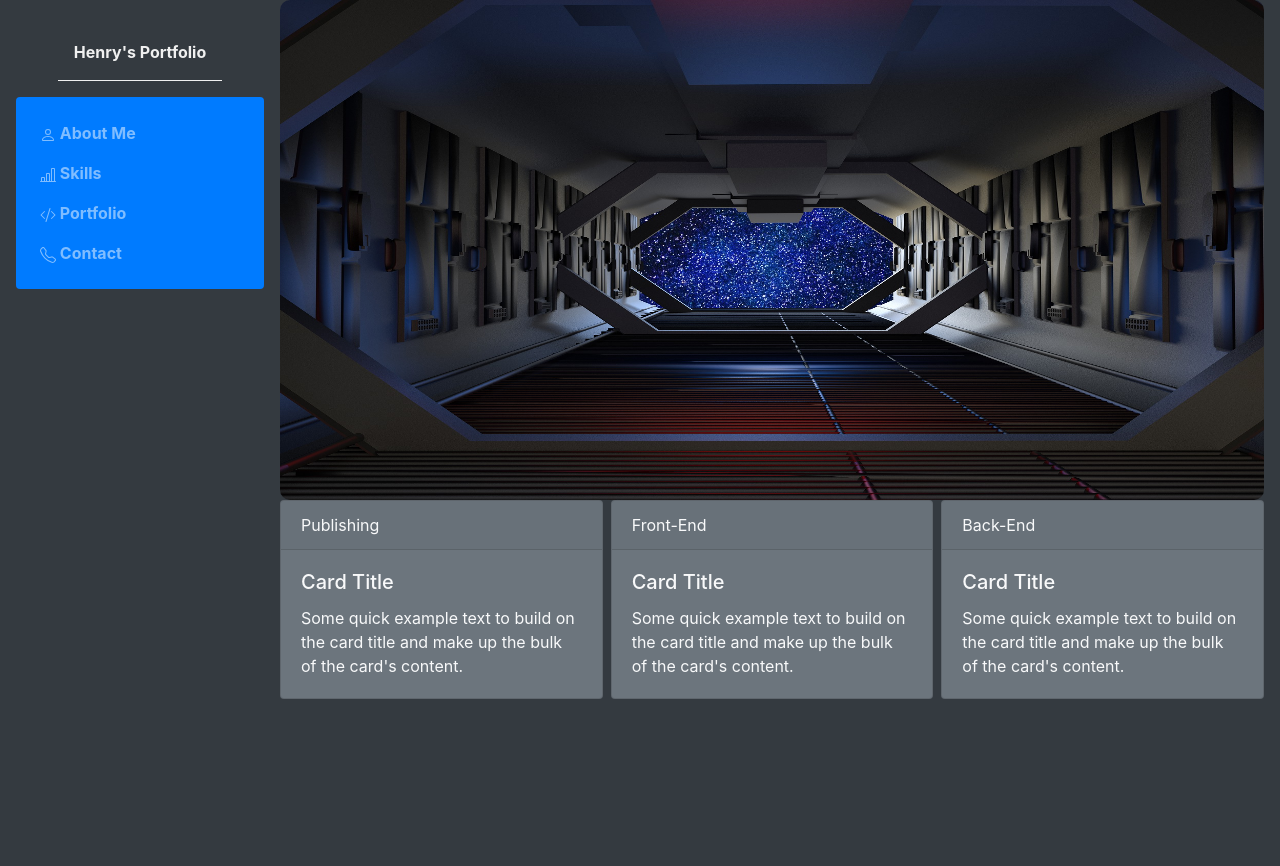
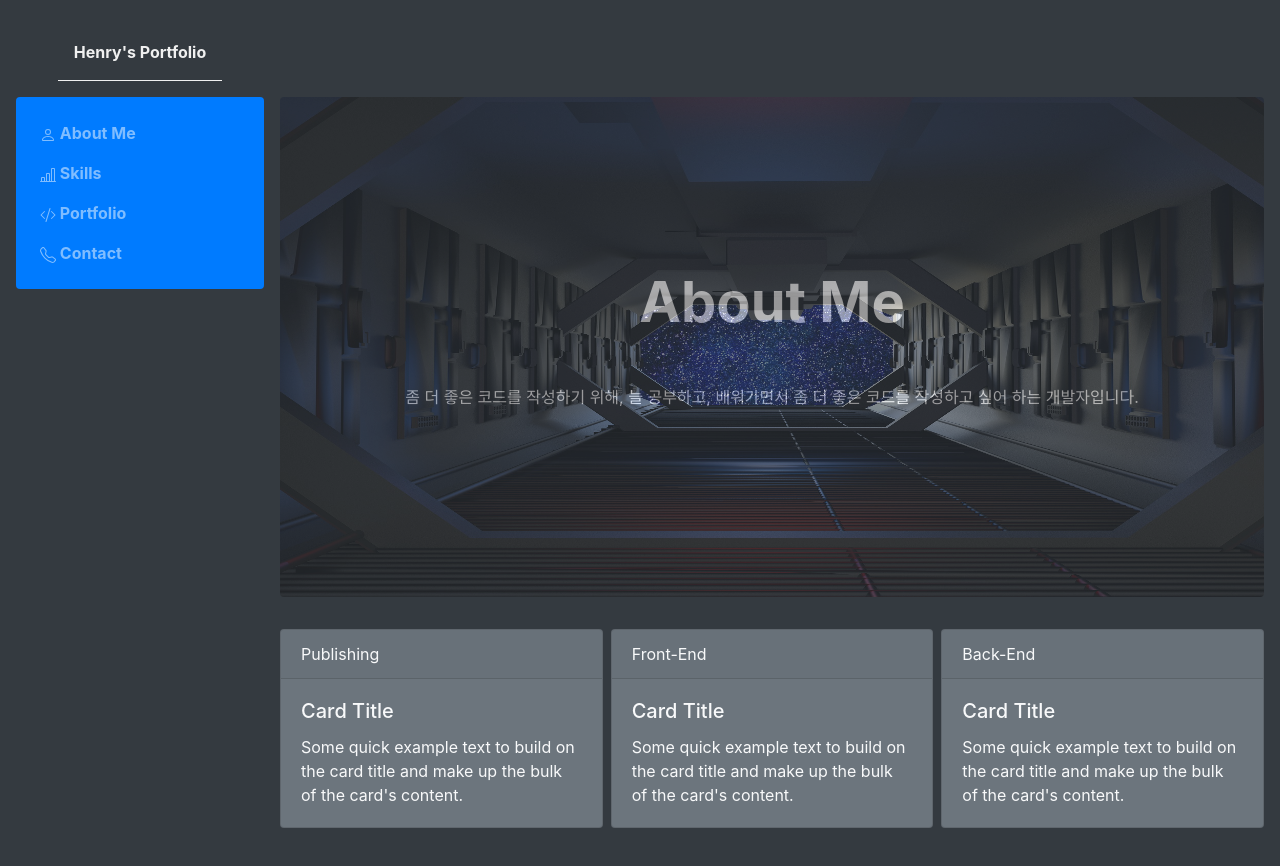
Before and after one commit to 4boysdontcry/portfolio, a React (Create React App) app: page / in a window 1280 px wide. Shown: the top 866 px of the page. Built offline with nearby package versions, Linux system fonts and the light colour scheme.

Commit message:
banner 완료

```diff
--- a/src/components/Banner.js
+++ b/src/components/Banner.js
@@ -5,20 +5,45 @@ import 'react-bootstrap-icons'
 
 import { Image } from 'react-bootstrap'
 
+/* ****************** styled ****************** */
 const ImgWrapper = styled.div`
   width: 100%;
   height: 500px;
-  border-radius: 10px;
-  overflow: hidden;
-
+  position: relative;
+  margin-bottom: 2em;
 `
 
+const ImgWrap = styled.div`
+  width: 100%;
+  height: 100%;
+  filter: opacity(0.4);
+`
 
+const TxtWrap = styled.div`
+  position: absolute;
+  top: 0;
+  left: 0;
+  width: 100%;
+  height: 100%;
+  text-align: center;
+  color: #f0f0f0;
+  display: flex;
+  flex-direction: column;
+  align-items: center;
+  justify-content: center;
+`
 
+/* ****************** component ****************** */
 const Banner = () => {
   return (
     <ImgWrapper>
-      <Image src="/img/background.jpg" fluid className="w-100 h-100" />
+        <TxtWrap>
+          <h2 className="mb-5 display-4 font-weight-bold">About Me</h2>
+          <p className="">좀 더 좋은 코드를 작성하기 위해, 늘 공부하고, 배워가면서 좀 더 좋은 코드를 작성하고 싶어 하는 개발자입니다.</p>
+        </TxtWrap>
+      <ImgWrap>
+        <Image src="/img/background.jpg" fluid className="w-100 h-100 rounded" />
+      </ImgWrap>
     </ImgWrapper>
   );
 }
--- a/src/components/Main.js
+++ b/src/components/Main.js
@@ -9,7 +9,7 @@ import Banner from './Banner'
 /* ****************** styled ****************** */
 const MainWrapper = styled.div`
   width: 100%;
-  padding: 0 1em;
+  padding: 97px 1em 1em 1em;
   padding-left: 280px;
   height: 6000px;
 `
```
